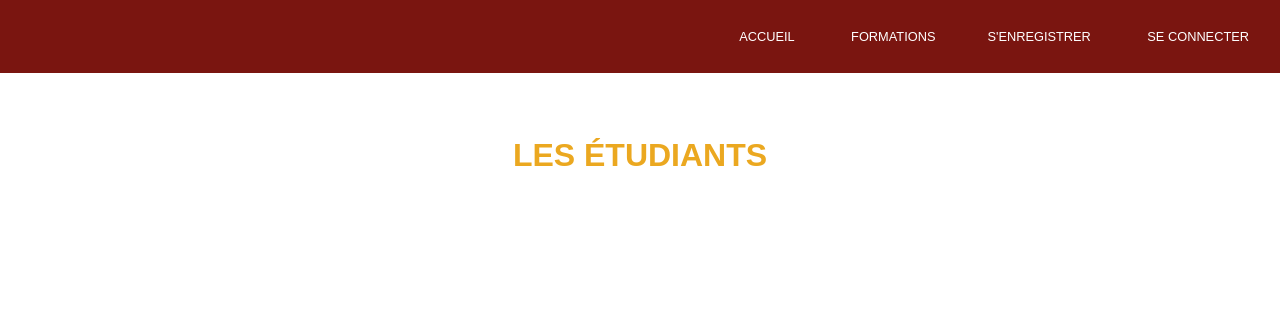
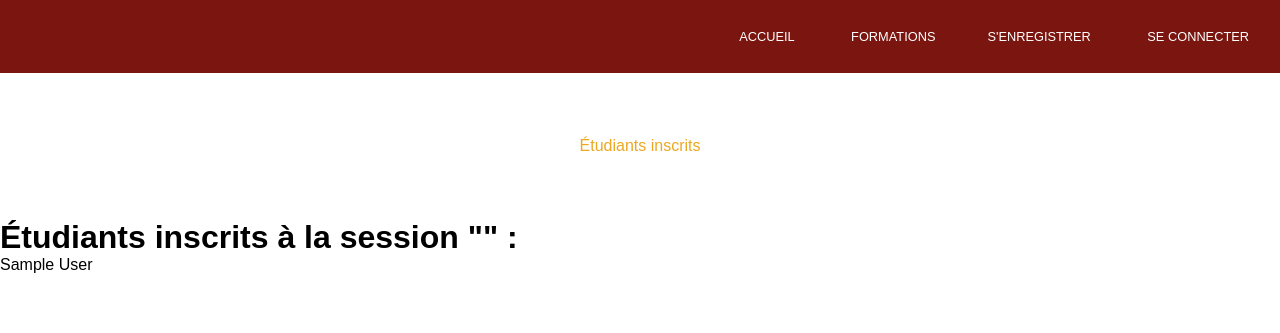
Before and after one commit to Zicka67/Symfony-session, a PHP site: template templates/session/index.html.twig in a window 1280 px wide. Shown: the top 333 px of the page. Run offline with PHP 8.4, Linux system fonts and the light colour scheme; the template is opened without the code that fills it: most values are stand-ins (such as "Sample title", 1, 10 or a date in 2020); some libraries are stand-ins or nearby versions.

Commit message:
Ajout dans la vue de la boucle pour les student inscrit

```diff
--- a/templates/session/index.html.twig
+++ b/templates/session/index.html.twig
@@ -1,7 +1,12 @@
 {% extends 'base.html.twig' %}
 
-{% block title %} <h1>Les étudiants</h1> {% endblock %}
+{% block title %}Étudiants inscrits{% endblock %}
 
 {% block body %}
-
+    <h1>Étudiants inscrits à la session "{{ session.title_section }}" :</h1>
+    <ul>
+        {% for student in students %}
+            <li>{{ student.firstName }} {{ student.lastName }}</li>
+        {% endfor %}
+    </ul>
 {% endblock %}
```
